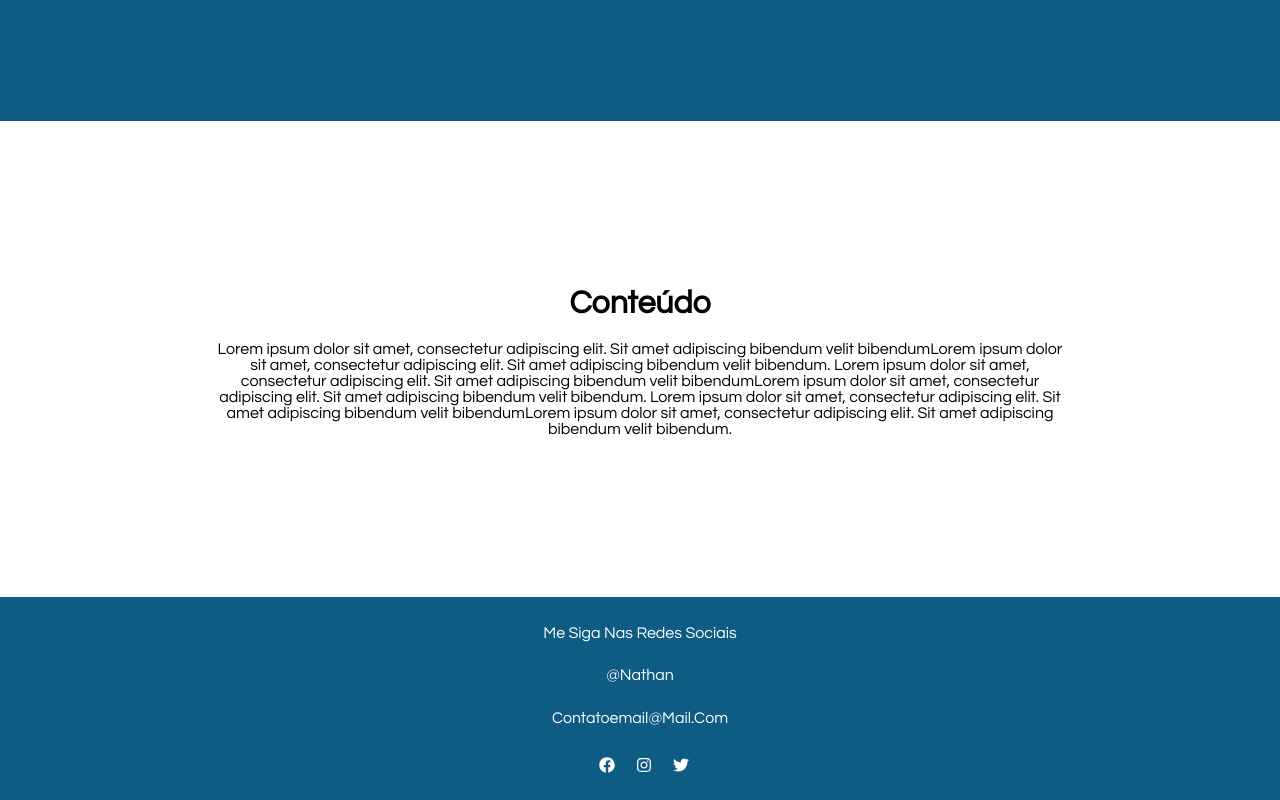
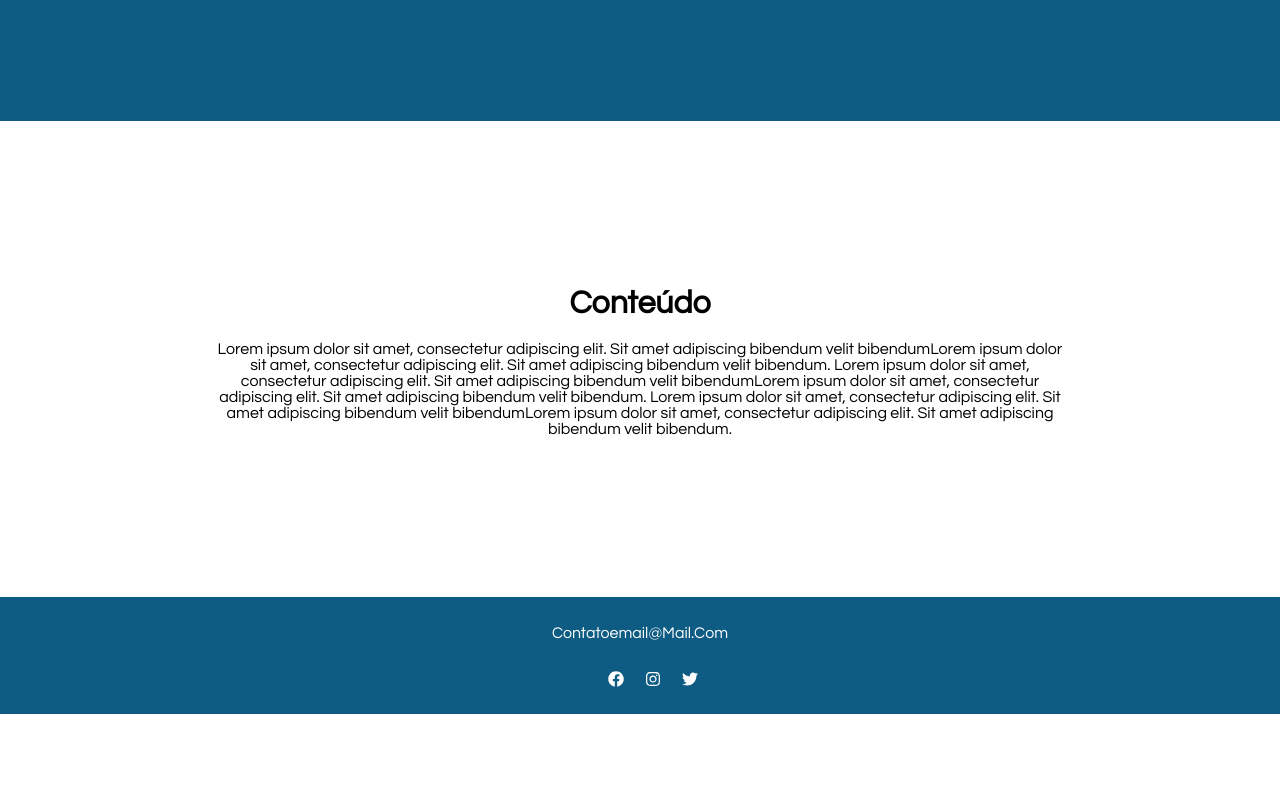
Before and after one commit to m4goth/nathan-personal-website, a React (Create React App) app: page / in a window 1280 px wide. Shown: the part 2911-3711 px from the top of the page. After the commit the page ends 3625 px from the top, so only its background shows below. Built offline with nearby package versions, Linux system fonts and the light colour scheme.

Commit message:
ajusatnado rodape

```diff
--- a/src/components/Footer.js
+++ b/src/components/Footer.js
@@ -17,8 +17,6 @@ export function Footer() {
     <div className="footer-main">
       <div className="footer-conteudo">
         <div className="texto">
-            <h5>Me siga nas redes sociais</h5>
-            <h5>@Nathan</h5>
             <h5>contatoemail@mail.com</h5>
 
             <ul className="social-list">
```
